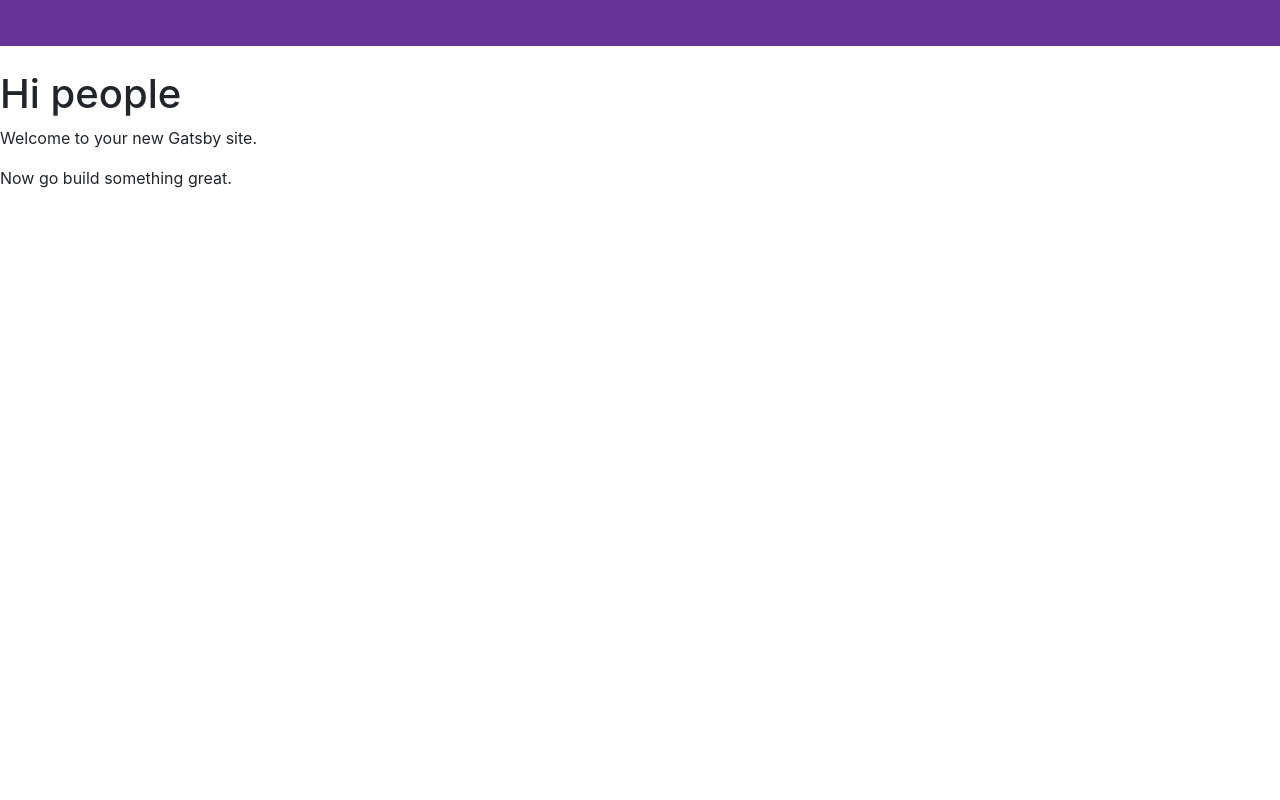
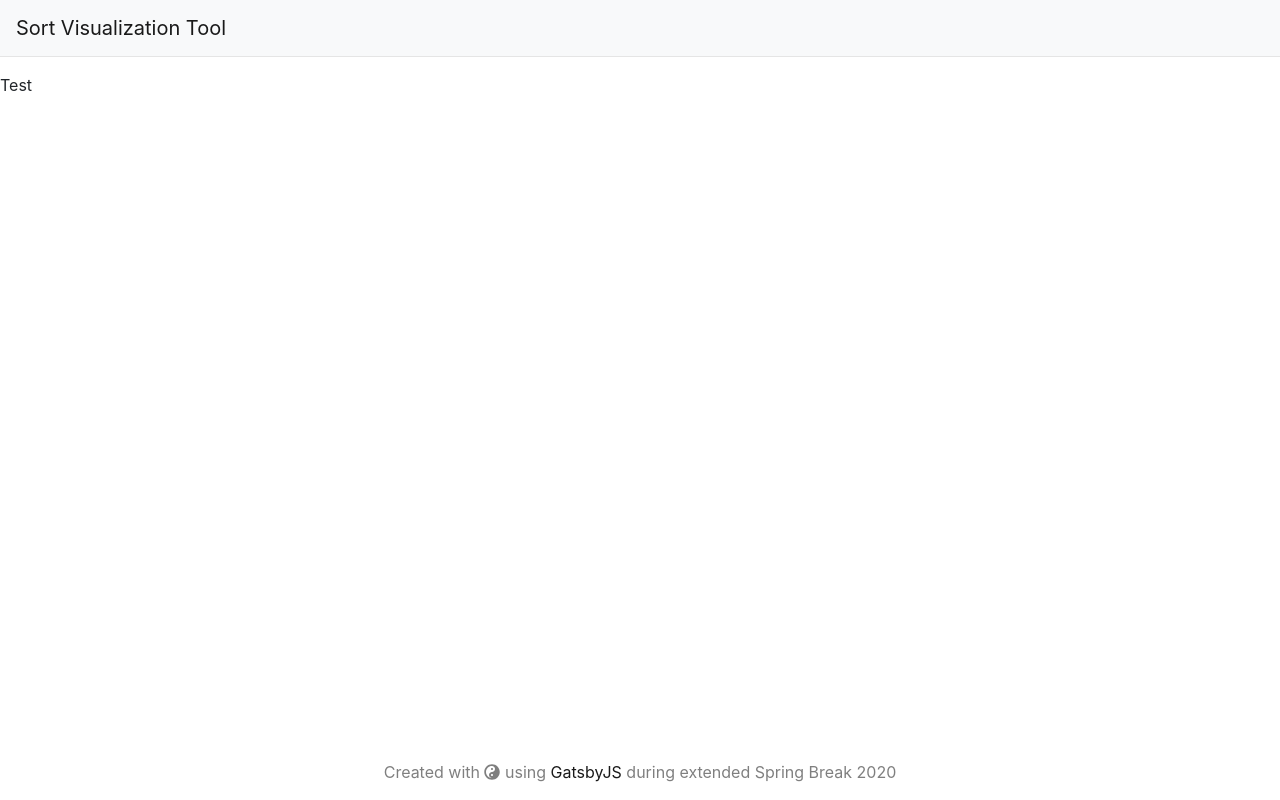
Before and after one commit to XenonMolecule/sortvistool, a Gatsby site: page / in a window 1280 px wide. Built offline with nearby package versions, Linux system fonts and the light colour scheme; Gatsby itself is replaced by a stand-in of ours.

Commit message:
Added pretty dope footer

```diff
--- a/package.json
+++ b/package.json
@@ -5,6 +5,10 @@
   "version": "0.1.0",
   "author": "Kyle Mathews <mathews.kyle@gmail.com>",
   "dependencies": {
+    "@fortawesome/fontawesome-free": "^5.13.0",
+    "@fortawesome/fontawesome-svg-core": "^1.2.28",
+    "@fortawesome/free-solid-svg-icons": "^5.13.0",
+    "@fortawesome/react-fontawesome": "^0.1.9",
     "bootstrap": "^4.4.1",
     "gatsby": "^2.19.45",
     "gatsby-image": "^2.2.44",
--- /dev/null
+++ b/src/components/footer.js
@@ -0,0 +1,24 @@
+import React from "react"
+import { Navbar } from "react-bootstrap"
+import { FontAwesomeIcon } from '@fortawesome/react-fontawesome'
+import { faCoffee, faCode, faCodeBranch, faHeart, faJedi, faKiwiBird,
+  faLaptop, faPeace, faRobot, faSitemap, faYinYang } from '@fortawesome/free-solid-svg-icons'
+
+const Footer = () => (
+  <>
+    <Navbar fixed={'bottom'} className={'justify-content-center'}>
+      <Navbar.Text>Created with <RandomIcon /> using&nbsp;
+        <a href={'https://www.gatsbyjs.org/'}>GatsbyJS</a> during extended Spring Break 2020</Navbar.Text>
+    </Navbar>
+  </>
+)
+
+function RandomIcon() {
+  const faArray = [faCoffee, faCode, faCodeBranch, faHeart, faJedi, faKiwiBird, faLaptop, faPeace,
+  faRobot, faSitemap, faYinYang];
+  return (
+    <FontAwesomeIcon className='hover-red' icon={faArray[Math.floor(Math.random() * faArray.length)]} />
+  )
+}
+
+export default Footer
--- a/src/components/header.js
+++ b/src/components/header.js
@@ -1,34 +1,14 @@
-import { Link } from "gatsby"
 import PropTypes from "prop-types"
 import React from "react"
+import Navbar from "react-bootstrap/Navbar"
 
 const Header = ({ siteTitle }) => (
-  <header
-    style={{
-      background: `rebeccapurple`,
-      marginBottom: `1.45rem`,
-    }}
-  >
-    <div
-      style={{
-        margin: `0 auto`,
-        maxWidth: 960,
-        padding: `1.45rem 1.0875rem`,
-      }}
-    >
-      <h1 style={{ margin: 0 }}>
-        <Link
-          to="/"
-          style={{
-            color: `white`,
-            textDecoration: `none`,
-          }}
-        >
-          {siteTitle}
-        </Link>
-      </h1>
-    </div>
-  </header>
+  <>
+    <Navbar bg="light">
+      <Navbar.Brand href="#home">{siteTitle}</Navbar.Brand>
+    </Navbar>
+    <hr style={{'marginTop' : '0px'}}/>
+  </>
 )
 
 Header.propTypes = {
--- /dev/null
+++ b/src/components/layout.css
@@ -0,0 +1,3 @@
+.hover-red:hover {
+    color:#c26d84;
+}
--- a/src/components/layout.js
+++ b/src/components/layout.js
@@ -7,16 +7,18 @@
 
 import React from "react"
 import PropTypes from "prop-types"
+import './layout.css'
 
 import Header from "./header"
+import Footer from "./footer"
 
 const Layout = ({ children }) => {
 
   return (
     <>
-      <Header />
+      <Header siteTitle={'Sort Visualization Tool'}/>
       <main>{children}</main>
-      <footer/>
+      <Footer/>
     </>
   )
 }
--- a/src/pages/index.js
+++ b/src/pages/index.js
@@ -5,9 +5,7 @@ import 'bootstrap/dist/css/bootstrap.min.css';
 
 const IndexPage = () => (
   <Layout>
-    <h1>Hi people</h1>
-    <p>Welcome to your new Gatsby site.</p>
-    <p>Now go build something great.</p>
+    <p>Test</p>
   </Layout>
 )
 
```
Also changed, not shown: 1 other file.
